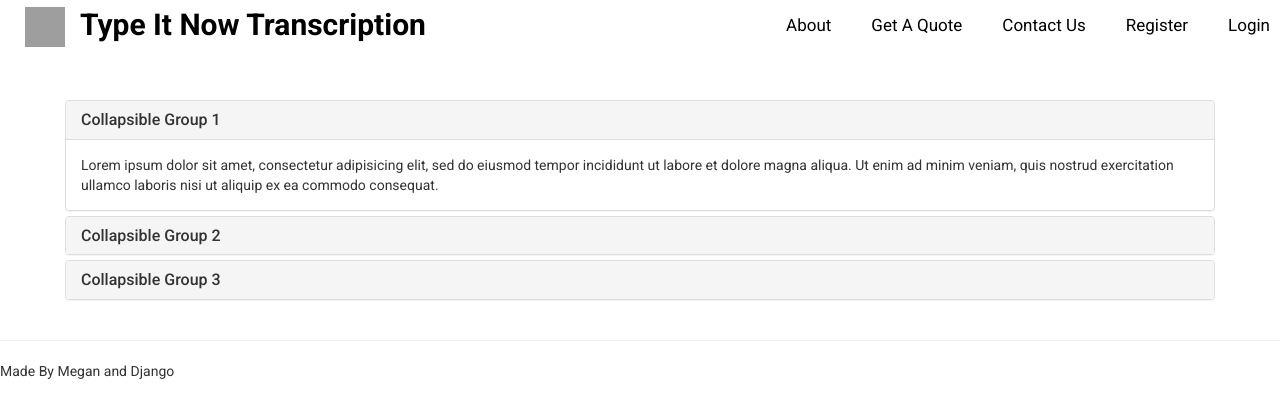
After one commit to meganduffy/tint_django, a Django app: page /faq/ in a window 1280 px wide. The commit adds this page. Shown: the top 418 px of the page. Run offline with Django 3.2, Linux system fonts and the light colour scheme; some libraries are stand-ins or nearby versions; grey boxes are pictures that could not be loaded.

Commit message:
add faq page and add basic content

```diff
--- a/landing/templates/base.html
+++ b/landing/templates/base.html
@@ -47,7 +47,7 @@
                     <li><a href="#services-anchor">- Services</a></li>
                     <li><a href="#process-anchor">- How It Works</a></li>
                     <li><a href="#testimonials-anchor">- Testimonials</a></li>
-                    <li><a href="#">- FAQ</a></li>
+                    <li><a href="{% url 'faq' %}">- FAQ</a></li>
                 </ul>
             </li>
 
--- /dev/null
+++ b/landing/templates/faq.html
@@ -0,0 +1,54 @@
+{% extends "base.html" %}
+{% block content %}
+    <div class="page-div">
+        <div class="container">
+            <div class="panel-group" id="accordion">
+                <div class="panel panel-default">
+                    <div class="panel-heading">
+                        <h4 class="panel-title">
+                            <a data-toggle="collapse" data-parent="#accordion" href="#collapse1">
+                                Collapsible Group 1</a>
+                        </h4>
+                    </div>
+                    <div id="collapse1" class="panel-collapse collapse in">
+                        <div class="panel-body">Lorem ipsum dolor sit amet, consectetur adipisicing elit,
+                            sed do eiusmod tempor incididunt ut labore et dolore magna aliqua. Ut enim ad
+                            minim veniam, quis nostrud exercitation ullamco laboris nisi ut aliquip ex ea
+                            commodo consequat.
+                        </div>
+                    </div>
+                </div>
+                <div class="panel panel-default">
+                    <div class="panel-heading">
+                        <h4 class="panel-title">
+                            <a data-toggle="collapse" data-parent="#accordion" href="#collapse2">
+                                Collapsible Group 2</a>
+                        </h4>
+                    </div>
+                    <div id="collapse2" class="panel-collapse collapse">
+                        <div class="panel-body">Lorem ipsum dolor sit amet, consectetur adipisicing elit,
+                            sed do eiusmod tempor incididunt ut labore et dolore magna aliqua. Ut enim ad
+                            minim veniam, quis nostrud exercitation ullamco laboris nisi ut aliquip ex ea
+                            commodo consequat.
+                        </div>
+                    </div>
+                </div>
+                <div class="panel panel-default">
+                    <div class="panel-heading">
+                        <h4 class="panel-title">
+                            <a data-toggle="collapse" data-parent="#accordion" href="#collapse3">
+                                Collapsible Group 3</a>
+                        </h4>
+                    </div>
+                    <div id="collapse3" class="panel-collapse collapse">
+                        <div class="panel-body">Lorem ipsum dolor sit amet, consectetur adipisicing elit,
+                            sed do eiusmod tempor incididunt ut labore et dolore magna aliqua. Ut enim ad
+                            minim veniam, quis nostrud exercitation ullamco laboris nisi ut aliquip ex ea
+                            commodo consequat.
+                        </div>
+                    </div>
+                </div>
+            </div>
+        </div>
+    </div>
+{% endblock %}
--- a/landing/views.py
+++ b/landing/views.py
@@ -5,3 +5,7 @@ from django.shortcuts import render
 
 def get_index(request):
     return render(request, 'index.html')
+
+
+def get_faq(request):
+    return render(request, 'faq.html')
--- a/tint_django/urls.py
+++ b/tint_django/urls.py
@@ -29,6 +29,7 @@ urlpatterns = [
 
     # Landing
     url(r'^$', landing_views.get_index, name='index'),
+    url(r'^faq/$', landing_views.get_faq, name='faq'),
 
     # Accounts
     url(r'^register/$', accounts_views.register, name='register'),
```
